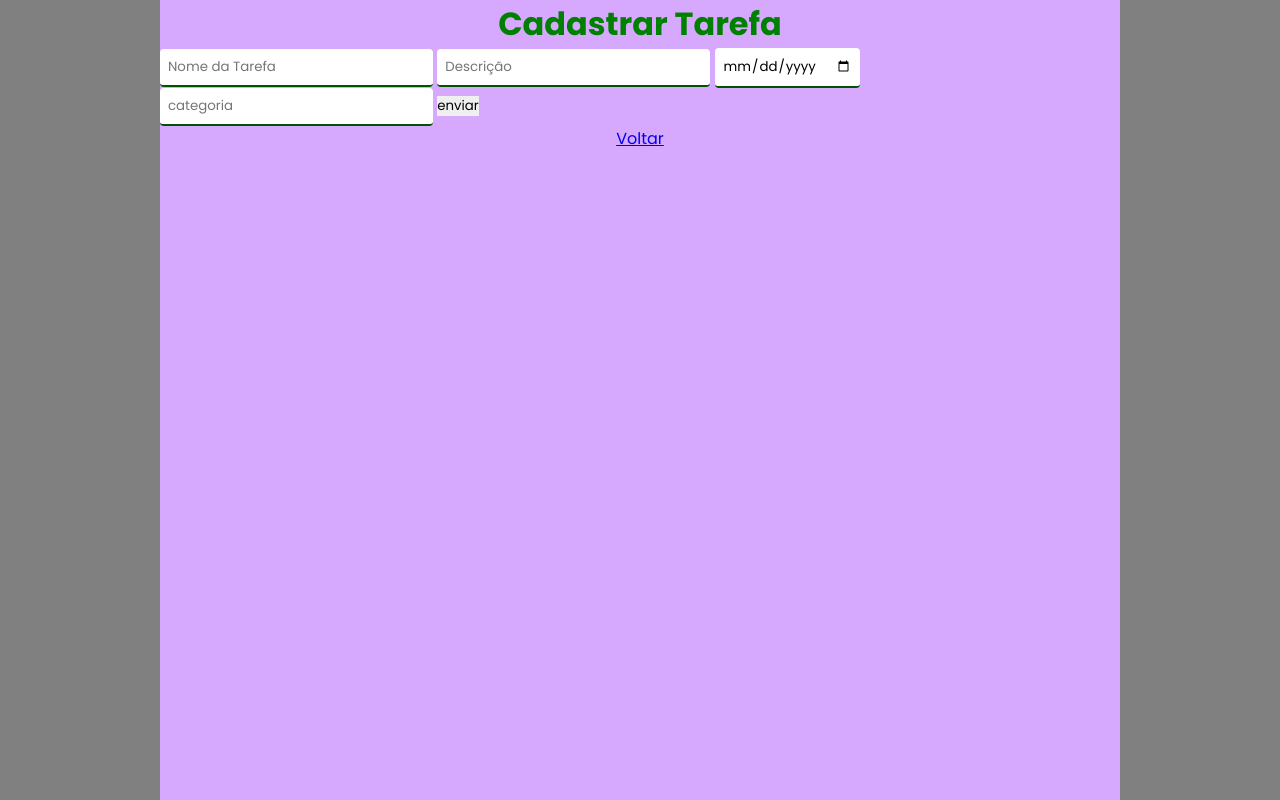
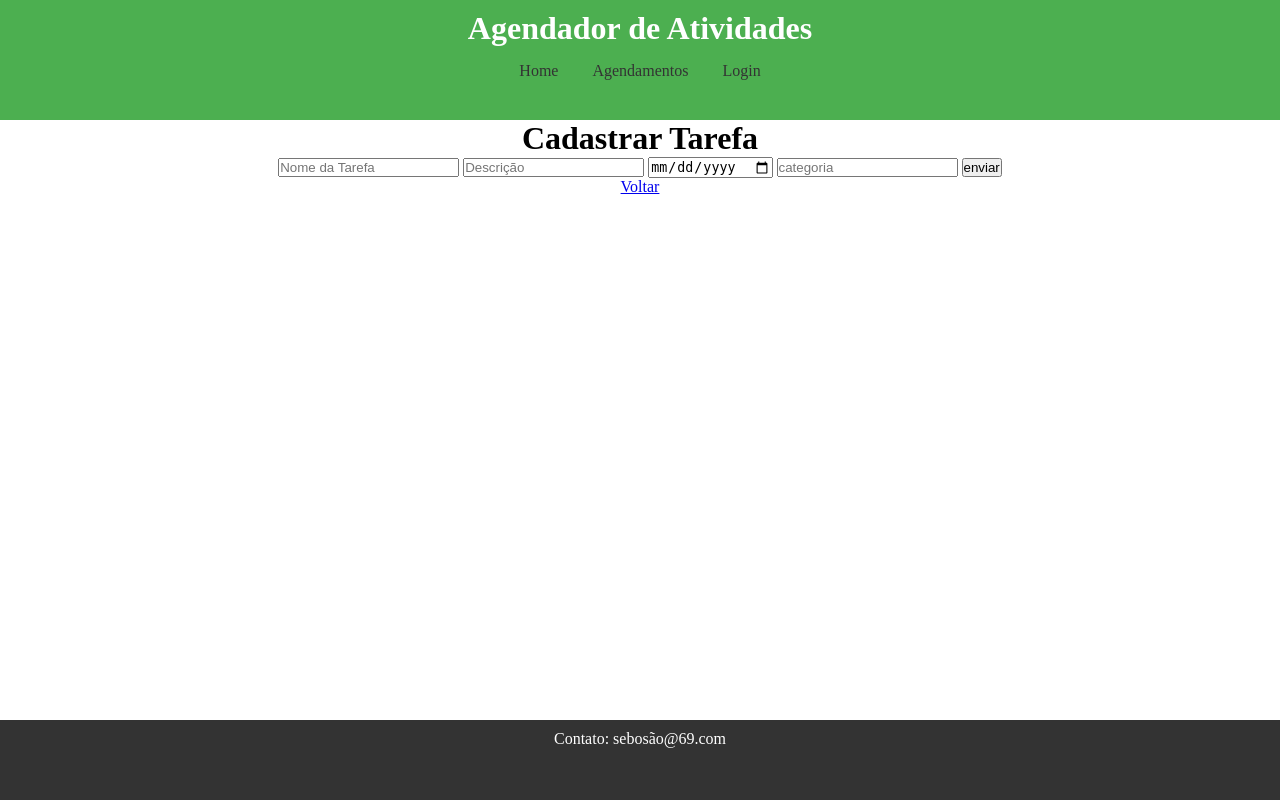
Before and after one commit to RuanFelixx/gestao_agendas, a Flask app: page /form in a window 1280 px wide. Run offline with Flask 3, Linux system fonts and the light colour scheme.

Commit message:
Update index.html

```diff
--- a/templates/index.html
+++ b/templates/index.html
@@ -5,63 +5,65 @@
     <meta name="viewport" content="width=device-width, initial-scale=1.0">
     <title>Cadastrar Tarefa</title>
     <style>
-        @import url('https://fonts.googleapis.com/css2?family=Poppins:ital,wght@0,100;0,200;0,300;0,400;0,500;0,600;0,700;0,800;0,900;1,100;1,200;1,300;1,400;1,500;1,600;1,700;1,800;1,900&display=swap');
+        *{
+        margin: 0;
+        padding: 0;
+        box-sizing: border-box;
+       }
 
-        * {
-            padding: 0;
-            margin: 0;
-            font-family: 'Poppins', Courier, monospace;
-            border: none;
+        header {
+            background: #4CAF50;
+            color: white;
+            height: 15vh;
+            padding: 10px;
+            text-align: center;
         }
 
-        body{
-            background-color: gray;
-            display: flex;
-            align-items: center;
-            justify-content: center
+        nav {
+            margin: 15px 0;
         }
 
-        input{
-            outline: none;
-            border: none;
-            padding: 0.5rem;
-            border-radius: 4px;
-            border-bottom-width: 2px;
-            border-bottom-style: solid;
-            border-bottom-color: rgb(0, 82, 0);
-            transition: 0.2s;
+        nav a {
+            margin: 0 15px;
+            color: #333;
+            text-decoration: none;
         }
 
-        input:hover{
-            border-color:rgb(0, 82, 0);
+        .container {
+            padding: 20px;
+            height: 75vh;
         }
 
-        h1{
-            color: green;
+        footer {
+            background: #333;
+            color: white;
+            text-align: center;
+            padding: 10px;
+            bottom: 0;
+            height: 10vh;
+            width: 100%;
         }
+
 
         .formulario{
             display: flex;
             align-items: center;
             flex-direction: column;
-            width: 75%;
-            height: 100vh;
-            background-color: #d6a9ff;
-        }
-
-        #enviar{
-            background-color: green;
-            color:green ;
-            color: white;
-            padding: 0.5rem;
-            border: 0px;
-            border-radius: 3px;
-            transition: 0.2s;
+            height: 75vh;
         }
     </style>
 
 </head>
 <body>
+    <header>
+        <h1>Agendador de Atividades</h1>
+        <nav>
+            <a href="/">Home</a>
+            <a href="/agendamentos">Agendamentos</a>
+            <a href="/login">Login</a>
+        </nav>
+    </header>
+
     <div class="formulario">
         <h1>Cadastrar Tarefa</h1>
         <form action="{{ url_for('form') }}" method="post">
@@ -77,5 +79,9 @@
         </form>
         <a href="{{ url_for('index') }}">Voltar</a>
     </div>
+
+    <footer>
+        <p>Contato: sebosão@69.com </p>
+    </footer>
 </body>
 </html>
```
